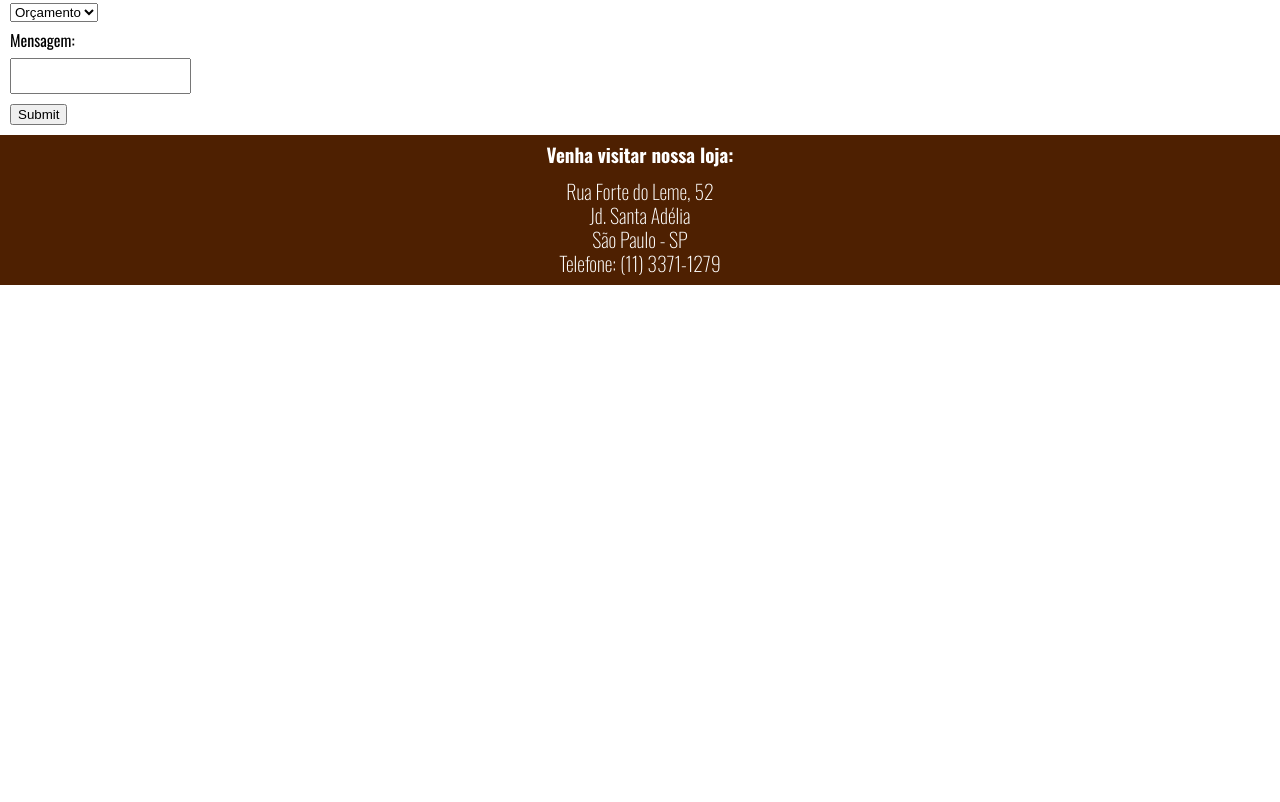
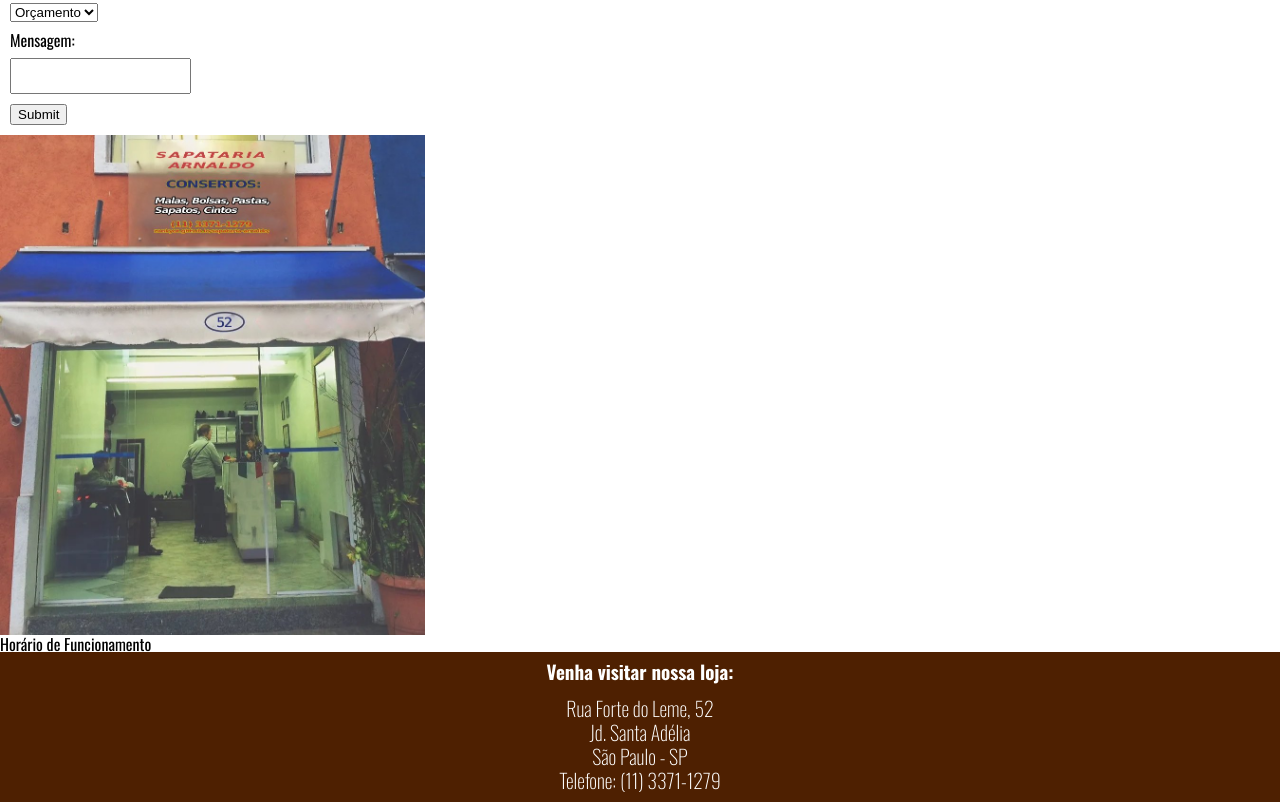
Before and after one commit to zankyot/sapataria-arnaldo, a plain HTML site: page contato.html in a window 1280 px wide. Shown: the part 378-1180 px from the top of the page. Before the commit the page ends 800 px from the top, so only its background shows below. Drawn offline with nearby package versions, Linux system fonts and the light colour scheme.

Commit message:
Adicionando foto do local

```diff
--- a/contato.html
+++ b/contato.html
@@ -28,6 +28,7 @@
             <h1>Fale Conosco</h1>
             <h2>Entre em contato conosco para falar sobre orçamentos, tirar dúvidas ou fazer algum tipo de critica:</h2>
         </nav>
+    <section>
         <form class="formulario">
             <label for="nomeCompleto">Nome Completo:</label>
             <input type="text" id="nomeCompleto" name="nomeCompleto">
@@ -49,9 +50,14 @@
             <textarea name="mensagem"></textarea>
 
             <input class="submit" type="submit">
+        </form>
+    </section>
 
-        </form>
-    </main>
+    <aside>
+        <img src="img/local.jpg" alt="foto do local" height="500px">
+        <p>Horário de Funcionamento</p>
+    </aside>
+</main>
 
 
     <footer class="rodape">
--- a/css/style.css
+++ b/css/style.css
@@ -45,7 +45,6 @@ header a:hover{
   resize: none;
   box-sizing: border-box;
 }
-
 /* Rodapé */
 .rodape{
   background-color: rgb(78, 32, 1);
```
Also changed, not shown: img/local.jpg (added).
